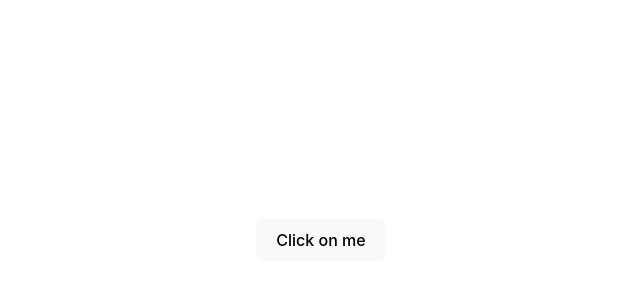
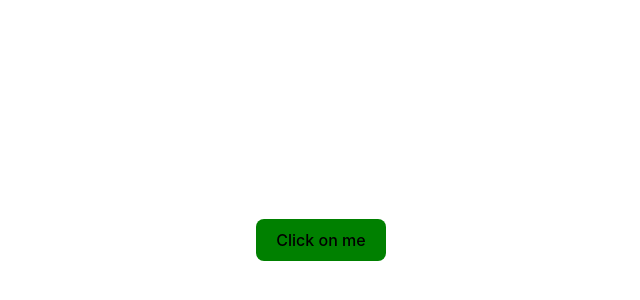
Before and after one commit to JS-Mechanic/ts_in_react, a React (Vite) app: page / in a window 1280 px wide. Shown: the part 160-460 px from the top of the page, without its empty margins (319-959 px from the left). Built offline with nearby package versions, Linux system fonts and the light colour scheme.

Commit message:
Centralizing common types inside separate file and using them on different files

```diff
--- a/src/Button.tsx
+++ b/src/Button.tsx
@@ -1,3 +1,8 @@
-export default function Button() {
-  return <button>Click on me</button>;
+import { type Color } from "./lib/types.ts";
+import React from "react";
+
+type ButtonProps = React.ComponentProps<"button"> & { color?: Color };
+
+export default function Button({ color }: ButtonProps) {
+  return <button style={{ backgroundColor: color }}>Click on me</button>;
 }
--- a/src/Page.tsx
+++ b/src/Page.tsx
@@ -3,7 +3,7 @@ import Button from "./Button.tsx";
 export default function Page() {
   return (
     <main>
-      <Button />
+      <Button color="green" />
     </main>
   );
 }
--- a/src/lib/types.ts
+++ b/src/lib/types.ts
@@ -0,0 +1 @@
+export type Color = "red" | "green" | "blue";
```
